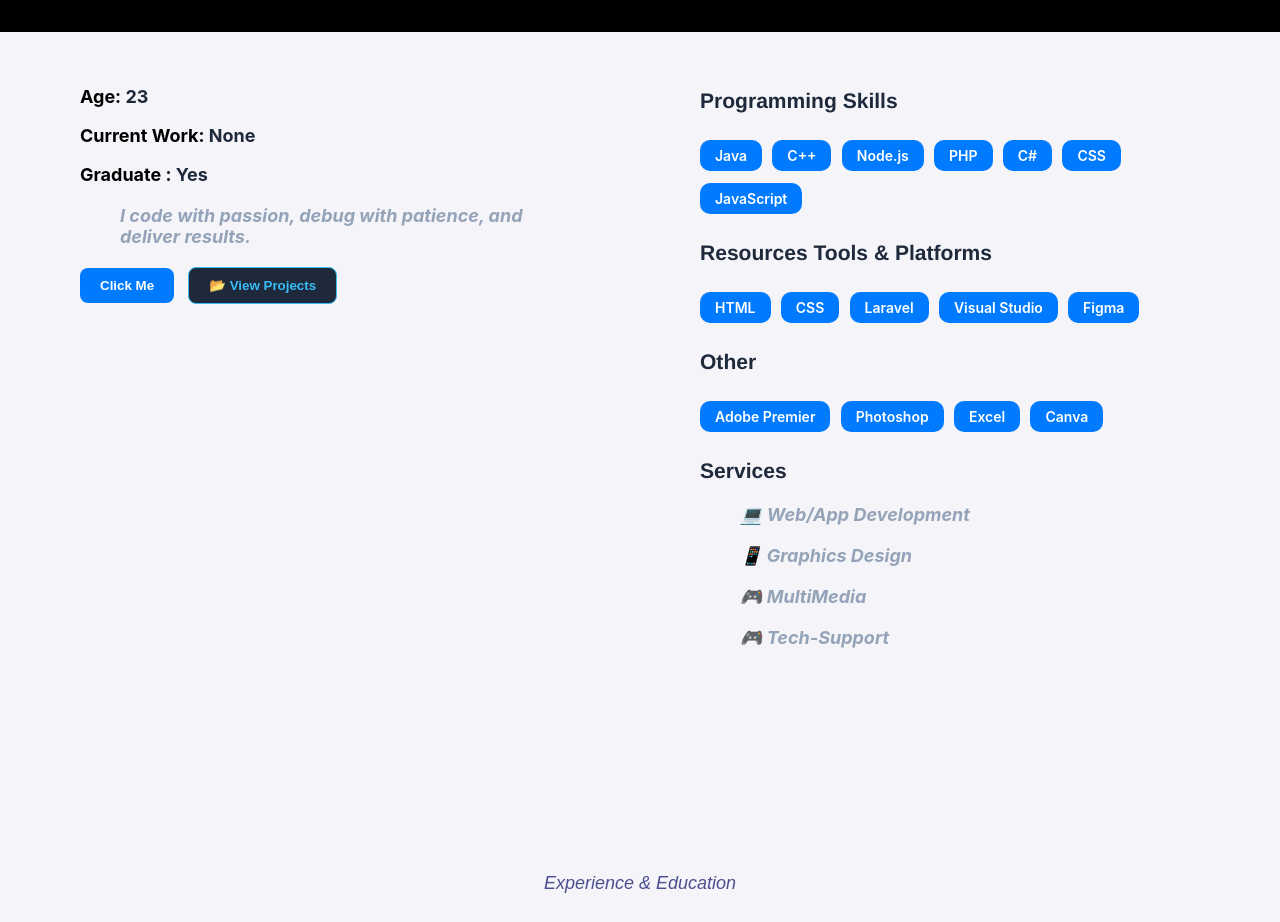
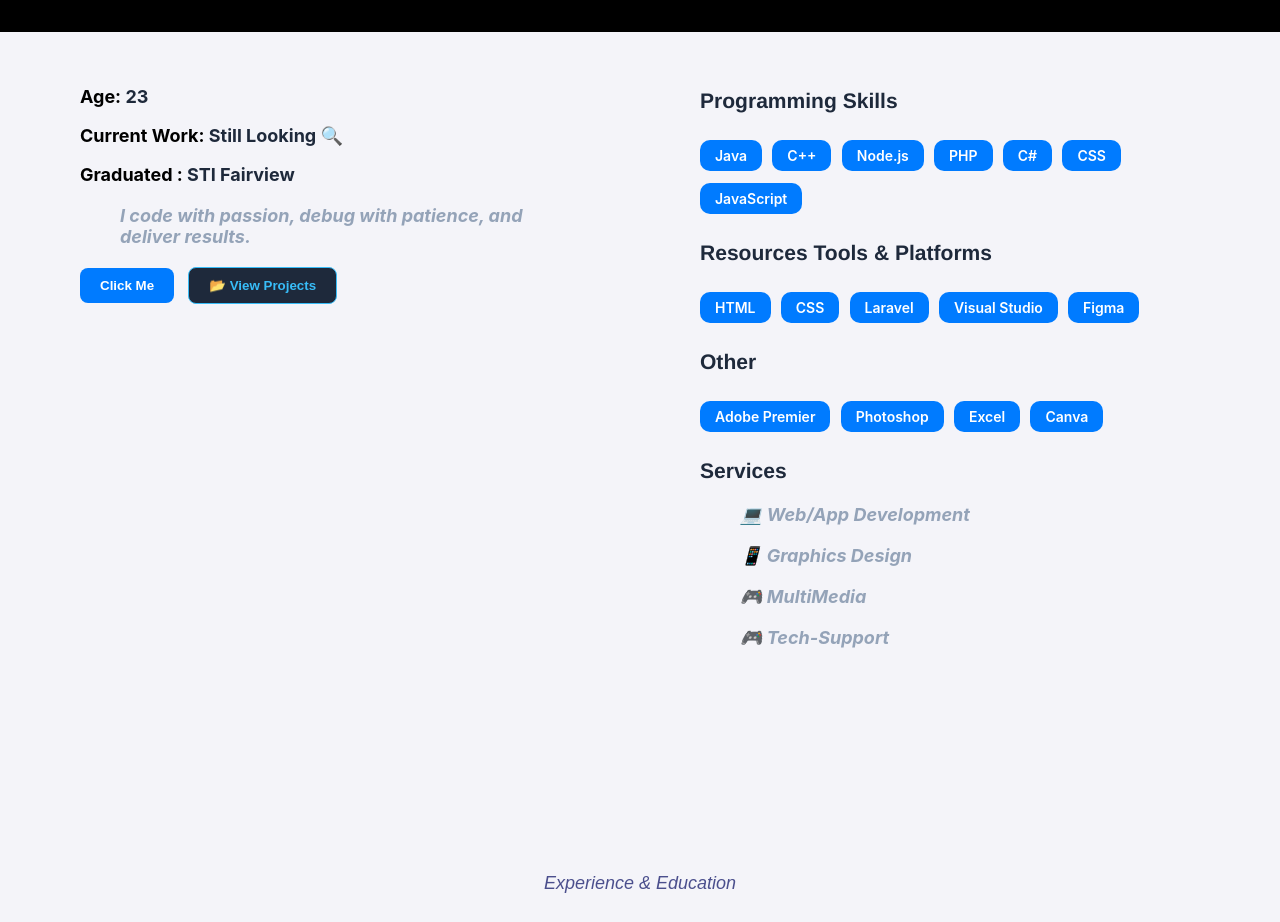
Before and after one commit to Eye2002/Portfolio, a plain HTML site: page index.html in a window 1280 px wide. Shown: the part 1100-2022 px from the top of the page. Drawn offline with nearby package versions, Linux system fonts and the light colour scheme; some packages are replaced by stand-ins of ours; a script that the page names is missing; a web font is replaced by a local one.

Commit message:
Update index.html

```diff
--- a/index.html
+++ b/index.html
@@ -77,8 +77,8 @@
     <!-- Left Card -->
     <div class="card hidden-text">
       <p><span class="highlight">Age:</span> 23 </p>
-      <p><span class="highlight">Current Work:</span> None </p>
-      <p><span class="highlight">Graduate :</span> Yes</p>
+      <p><span class="highlight">Current Work:</span> Still Looking 🔍 </p>
+      <p><span class="highlight">Graduated :</span> STI Fairview </p>
 
       <blockquote style="margin-top:20px; color:#94a3b8; font-style: italic;">
         I code with passion, debug with patience, and deliver results.</blockquote>
```
